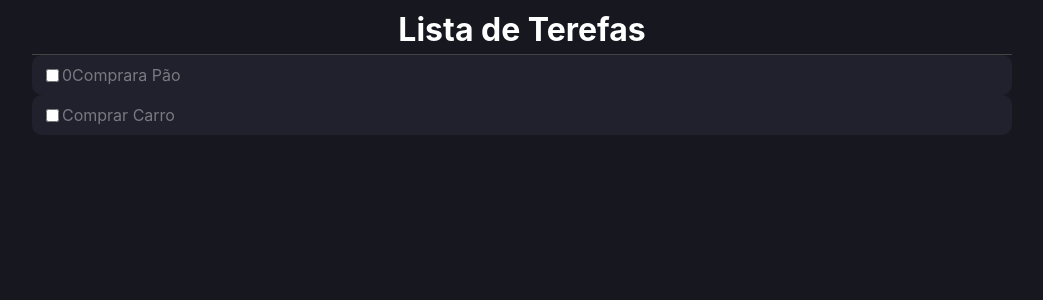
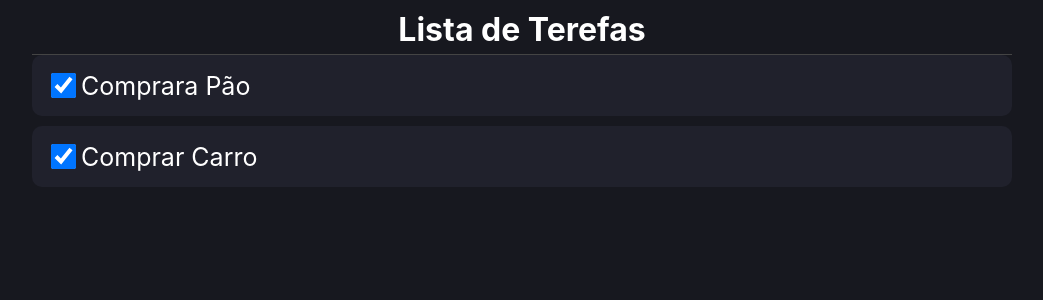
Before and after one commit to curioussdev/ReactTS-5-Projects, a React (Create React App) app in the folder lista-tarefas/: page / in a window 1280 px wide. Shown: the top 300 px of the page, without its empty margins (118-1161 px from the left). Built offline with nearby package versions, Linux system fonts and the light colour scheme.

Commit message:
check button hook, made

```diff
--- a/lista-tarefas/src/App.tsx
+++ b/lista-tarefas/src/App.tsx
@@ -5,8 +5,8 @@ import { ListItem } from './components/ListItem';
 
 const App = () => {
   const [ list, setList ] = useState<Item[]>([
-    { id: 1, name: '0Comprara Pão', done: false},
-    { id: 2, name: 'Comprar Carro', done: false},
+    { id: 1, name: 'Comprara Pão', done: true},
+    { id: 2, name: 'Comprar Carro', done: true},
 
 
   ]);
--- a/lista-tarefas/src/components/ListItem/index.tsx
+++ b/lista-tarefas/src/components/ListItem/index.tsx
@@ -1,14 +1,16 @@
 import * as C from './styles';
 import { Item } from '../../types/item';
+import { useState } from 'react';
 
 type Props = {
     item: Item
 }
 
 export const ListItem = ( { item }: Props) => {
+    const [isChecked, setIsChecked ] = useState(item.done);
     return(
         <C.Container>
-            <input type="checkbox" />
+            <input type="checkbox" checked={isChecked} onChange={e => setIsChecked(e.target.checked)}/>
             <label>{item.name}</label>
         </C.Container>
     )
--- a/lista-tarefas/src/components/ListItem/styles.ts
+++ b/lista-tarefas/src/components/ListItem/styles.ts
@@ -4,9 +4,20 @@ import styled from "styled-components";
 export const Container = styled.div`
     display: flex;
     background: #20212C;
-    padding: 10px;
-
-    padding-bottom: 10px;
+    padding: 15px;
+    margin-bottom: 10px;
     border-radius: 10px;
     align-items: center;
+
+
+    input{
+        width: 25px;
+        height: 25px;
+        margin-right: 5px;
+    }
+
+    label{
+        font-size: 25px;
+        color: #FFF;
+    }
 `;
```
